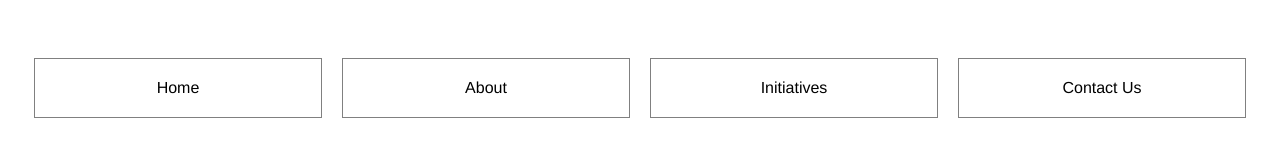
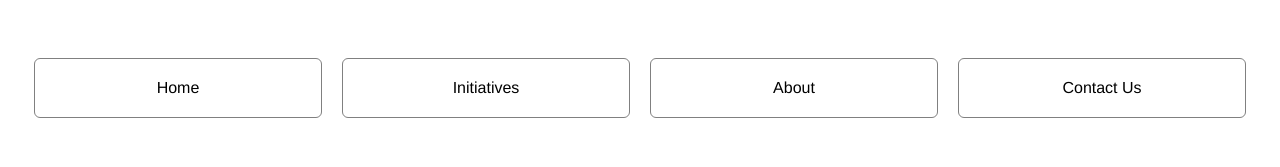
Before and after one commit to mdallen5393/bytebuilders2, a Vue app: page / in a window 1280 px wide. Shown: the part 169-336 px from the top of the page. Built offline with nearby package versions, Linux system fonts and the light colour scheme; no server answers; the database is empty.

Commit message:
Hotfix for functions/index.js

```diff
--- a/src/components/IndexHeader.vue
+++ b/src/components/IndexHeader.vue
@@ -4,8 +4,8 @@
     <!-- <h1>{{ title }}</h1> -->
     <nav>
       <a href="#top" class="nav-link">Home</a>
+      <a href="#initiatives" class="nav-link">Initiatives</a>
       <a href="#about" class="nav-link">About</a>
-      <a href="#initiatives" class="nav-link">Initiatives</a>
       <a href="#contact" class="nav-link">Contact Us</a>
     </nav>
   </header>
@@ -48,6 +48,7 @@ nav {
   text-decoration: none;
   color: black;
   outline: 1px solid gray;
+  border-radius: 5px;
 }
 
 .nav-link:hover {
```
